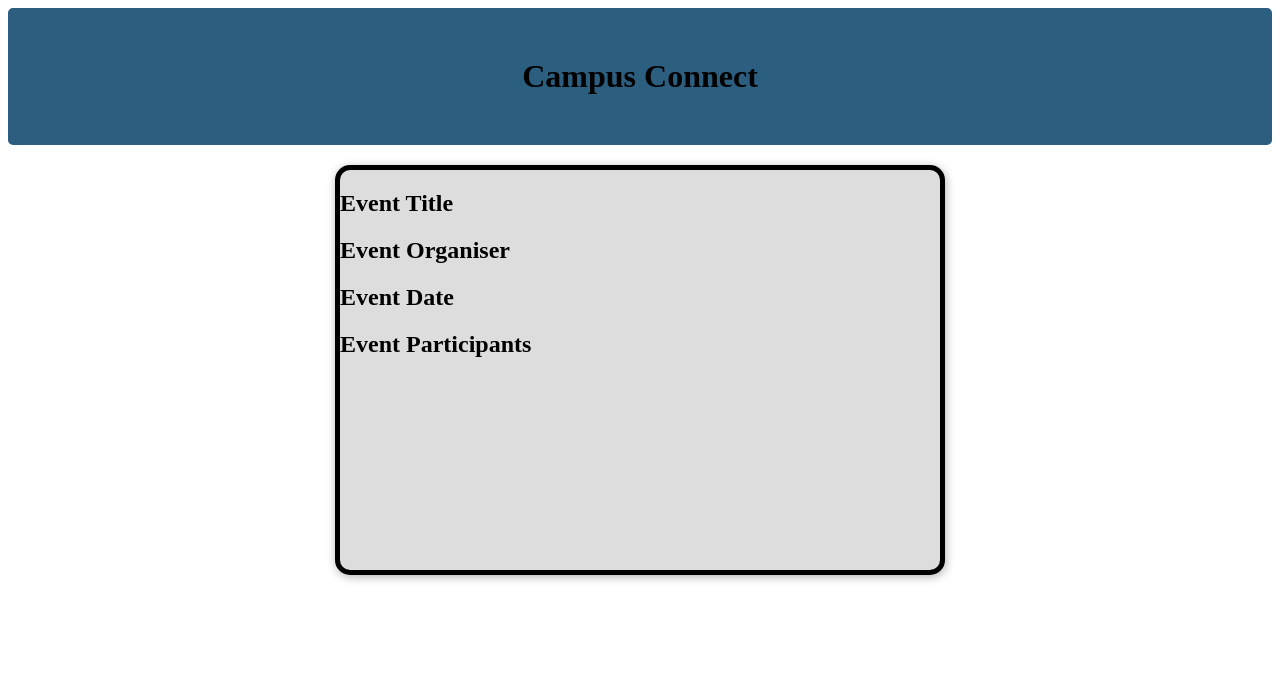
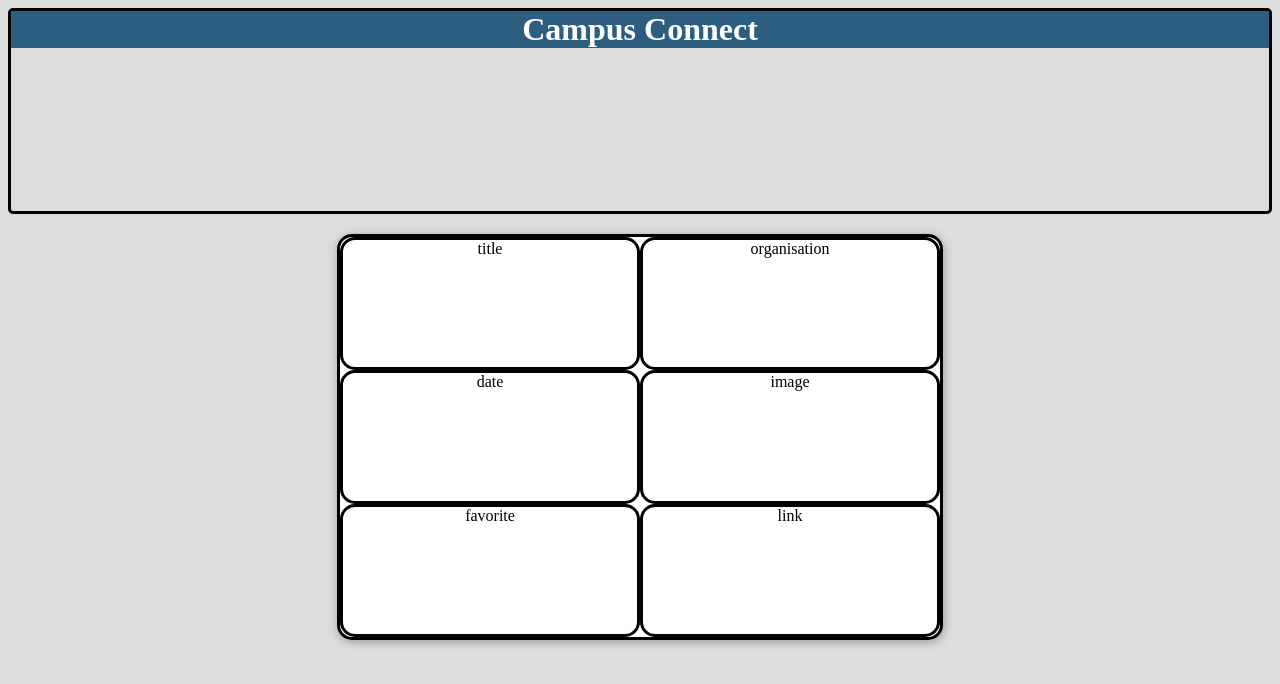
Before and after one commit to CS-22-p2/p2, a website: page src/user-system/landingPage.html in a window 1280 px wide. Drawn offline with Linux system fonts and the light colour scheme.

Commit message:
Edited Styles a bit

```diff
--- a/src/user-system/landingPage.css
+++ b/src/user-system/landingPage.css
@@ -1,21 +1,48 @@
 #logo_header{
     border-radius: 5px;
-    border: 50px solid #2C5E80;
+    height: 200px;
+    color: #2C5E80;
+    border: 3px solid #000000;
+}
+
+body{
+    background-color: #DDDDDD;
 }
 
 .title{
     background-color: #2C5E80;
     margin: 0px;
     text-align: center;
+    color: white;
 }
 
-.eventBox{
+.event-container{
+    display: grid;
+    grid-template-columns: repeat(2, 1fr);
+    grid-template-rows: repeat(3, 1fr);
+    justify-content: center;
+    grid-template-areas:
+    "header header"
+    "image image"
+    "image image";
     height: 400px;
     width: 600px;
     margin: 20px auto;
     margin-top:20px;
     border-radius: 15px;
-    border: 5px solid black;
+    border: 3px solid black;
     box-shadow: 1px 2px 10px 0px rgba(0,0,0,0.3);
-    background-color: #DDDDDD;
+    background-color:white;
 }
+
+.event-item{
+    border: 3px solid black;
+    border-radius: 15px;
+    text-align: center;
+}
+
+.event-item-1{
+    border: 3px solid black;
+    border-radius: 15px;
+    text-align: center;
+}
--- a/src/user-system/landingPage.html
+++ b/src/user-system/landingPage.html
@@ -11,12 +11,13 @@
 <div id="logo_header">
     <h1 class = "title">Campus Connect</h1>
 </div>
-<div class = "eventBox">
-    <h2 class = "decriptive_text" id = "eventTitle">Event Title</h2>
-    <h2 class = "decriptive_text" id = "eventOrganiser">Event Organiser</h2>
-    <h2 class = "decriptive_text" id = "eventDate">Event Date</h2>
-    <h2 class = "decriptive_text" id = "eventParticipants">Event Participants</h2>
-
+<div class = "event-container">
+    <div class="event-item event-item-title">title</div>
+    <div class="event-item event-item-organisation">organisation</div>
+    <div class="event-item event-item-date">date</div>
+    <div class="event-item event-item-image">image</div>
+    <div class="event-item event-item-favorite">favorite</div>
+    <div class="event-item event-item-4">link</div>
 </div>
 <script src = "landingPage.js"></script>
 </body>
```
